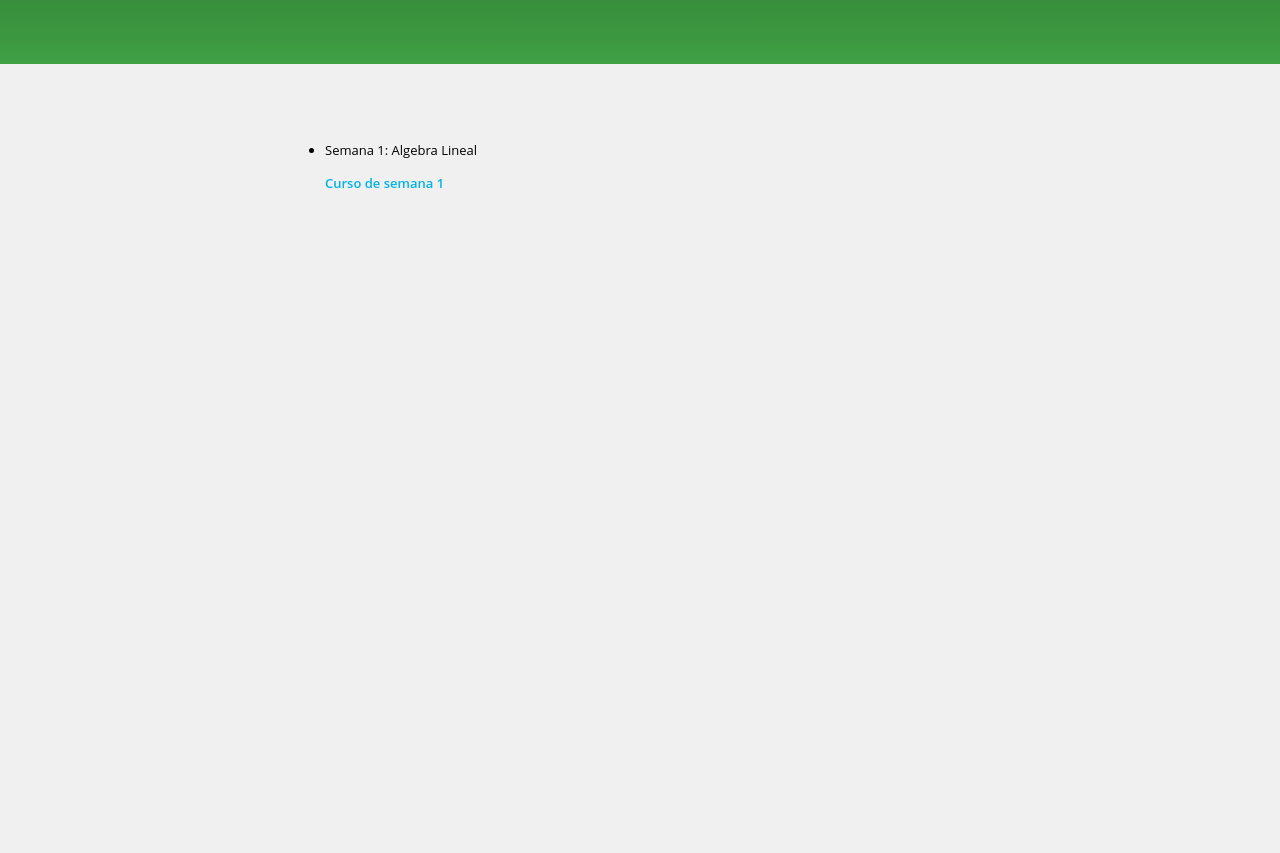
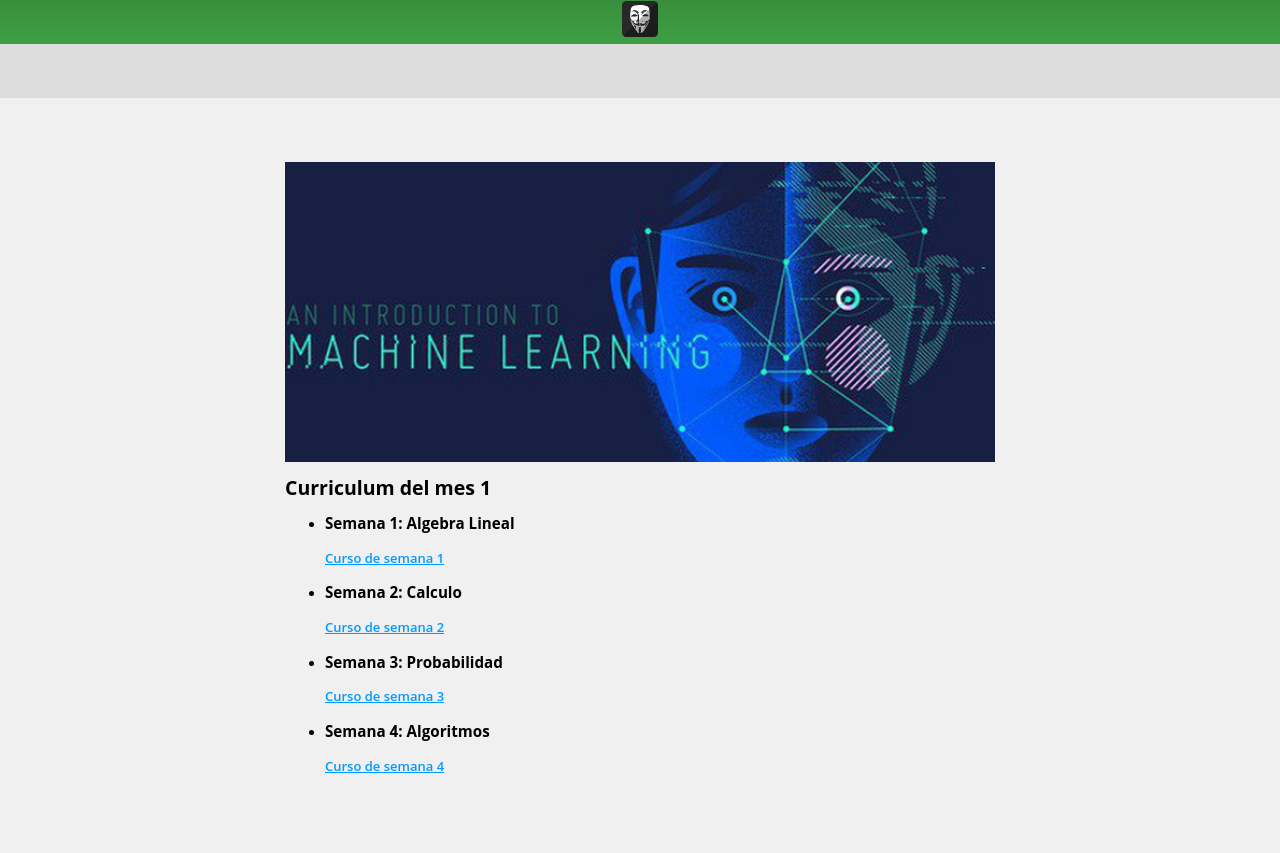
Before and after one commit to edevop/knowledge-shared, a PHP site: page /views/index.html in a window 1280 px wide. Before the commit the page ends 188 px from the top, so only its background shows below. Run offline with PHP 8.4, Linux system fonts and the light colour scheme.

Commit message:
Add files via upload

```diff
--- a/public/stylesheets/css/master.css
+++ b/public/stylesheets/css/master.css
@@ -46,9 +46,10 @@ span {
   color: #525c65; }
 
 a {
-  color: #02b3e4;
+  color: #09f;
   text-decoration: none;
-  font-weight: 600; }
+  font-weight: 600;
+  text-decoration: underline; }
 
 .input--group {
   padding: 8px 0;
@@ -573,6 +574,10 @@ a {
   .double {
     grid-template-rows: auto auto; } }
 
+.logo-type::before {
+  content: url(../../static/anonymous.svg);
+  display: inline-block; }
+
 #app {
   width: 100%;
   height: auto;
@@ -586,9 +591,34 @@ div#time--line {
 
 #__app-header {
   width: 100%;
-  min-height: 64px;
+  min-height: 44px;
+  max-height: 44px;
   background: #388e3c -webkit-gradient(linear, left bottom, left top, color-stop(0, #3fa044), to(#388e3c)) no-repeat 0 0;
-  background: #388e3c linear-gradient(0deg, #3fa044 0, #388e3c) no-repeat 0 0; }
+  background: #388e3c linear-gradient(0deg, #3fa044 0, #388e3c) no-repeat 0 0;
+  display: -webkit-box;
+  display: -ms-flexbox;
+  display: flex;
+  -webkit-box-pack: center;
+  -ms-flex-pack: center;
+  justify-content: center;
+  -webkit-box-align: center;
+  -ms-flex-align: center;
+  align-items: center; }
+
+nav {
+  width: 100%;
+  height: 54px;
+  background: #ddd;
+  position: -webkit-sticky;
+  position: sticky;
+  top: -1; }
+
+.ml-lm1 {
+  width: 100%;
+  height: 300px;
+  background-image: url(../../static/ml-lm1.jpg);
+  background-size: cover;
+  background-position: center; }
 
 @media screen and (max-width: 720px) {
   #access-session-panel {
--- a/public/stylesheets/scss/00-base/_base.scss
+++ b/public/stylesheets/scss/00-base/_base.scss
@@ -44,9 +44,10 @@ span {
 }
 
 a {
-    color: #02b3e4;
+    color: #0099ff;//#02b3e4;
     text-decoration: none;
     font-weight: 600;
+    text-decoration: underline;
 }
 
 .input--group {
--- a/public/stylesheets/scss/master.scss
+++ b/public/stylesheets/scss/master.scss
@@ -28,6 +28,11 @@ body {
 @import "07-dashboards/dashboard-index";
 @import "10-mediascreen/mediascreen";
 
+.logo-type::before {
+    content: url('../../static/anonymous.svg');
+    display: inline-block;
+}
+
 #app {
     width: 100%;
     height: auto;
@@ -43,9 +48,34 @@ div#time--line {
 
 #__app-header {
     width: 100%;
-    min-height: 64px;
+    min-height: 44px;
+    max-height: 44px;
     background: map-get($gradient-color-palette, gradient-base-color);
+    display: flex;
+    justify-content: center;
+    align-items: center;
 }
+
+
+nav {
+    width: 100%;
+    height: 54px;
+    background: #ddd;
+    position: sticky;
+    top: -1;
+}
+
+
+
+.ml-lm1 {
+    width: 100%;
+    height: 300px;
+    background-image: url('../../static/ml-lm1.jpg');
+    background-size: cover;
+    background-position: center;
+}
+
+
 
 @media screen and ( max-width: 720px ) {
     #access-session-panel {
--- a/views/index.html
+++ b/views/index.html
@@ -16,20 +16,42 @@
 
     <div id="app">
         <header id="__app-header">
+            <div class="swam-wrap">
+                <div class="logo">
+                    <i class="logo-type"></i>
+                </div>
+            </div>
+        </header>
+        <nav id="navigation-bar">
 
-        </header>
+        </nav>
         <div id="time--line">
             <div class="course-pub">
-                <div class="course-image">
+                <div class="course-image ml-lm1">
                     <div class="course-title">
 
                     </div>
                 </div>
                 <div class="course-content">
+                    <h2>
+                        Curriculum del mes 1
+                    </h2>
                     <ul>
                         <li>
-                            <p>Semana 1: Algebra Lineal</p>
+                            <h3>Semana 1: Algebra Lineal</h3>
                             <a href="https://shrink-service.it/s/CM0Hmg">Curso de semana 1</a>
+                        </li>
+                        <li>
+                            <h3>Semana 2: Calculo</h3>
+                            <a href="https://shrink-service.it/s/CM0Hmg">Curso de semana 2</a>
+                        </li>
+                        <li>
+                            <h3>Semana 3: Probabilidad</h3>
+                            <a href="https://shrink-service.it/s/CM0Hmg">Curso de semana 3</a>
+                        </li>
+                        <li>
+                            <h3>Semana 4: Algoritmos</h3>
+                            <a href="https://shrink-service.it/s/CM0Hmg">Curso de semana 4</a>
                         </li>
                     </ul>
                 </div>
```
Also changed, not shown: public/static/anonymous.svg (added), public/static/creative-commons.png (added), public/static/creative-commons.svg (added), public/static/ml-lm1.jpg (added), 1 other file.
